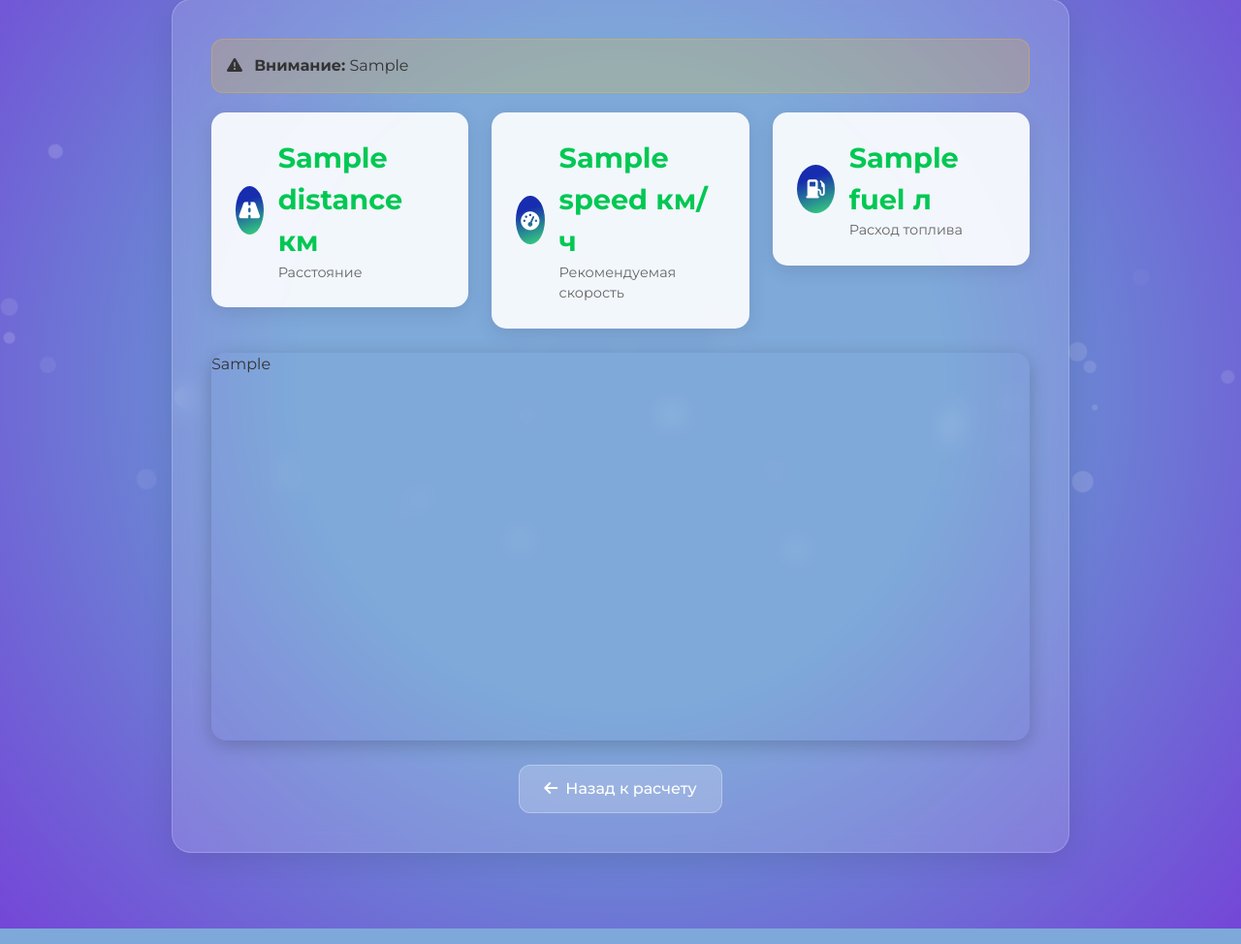
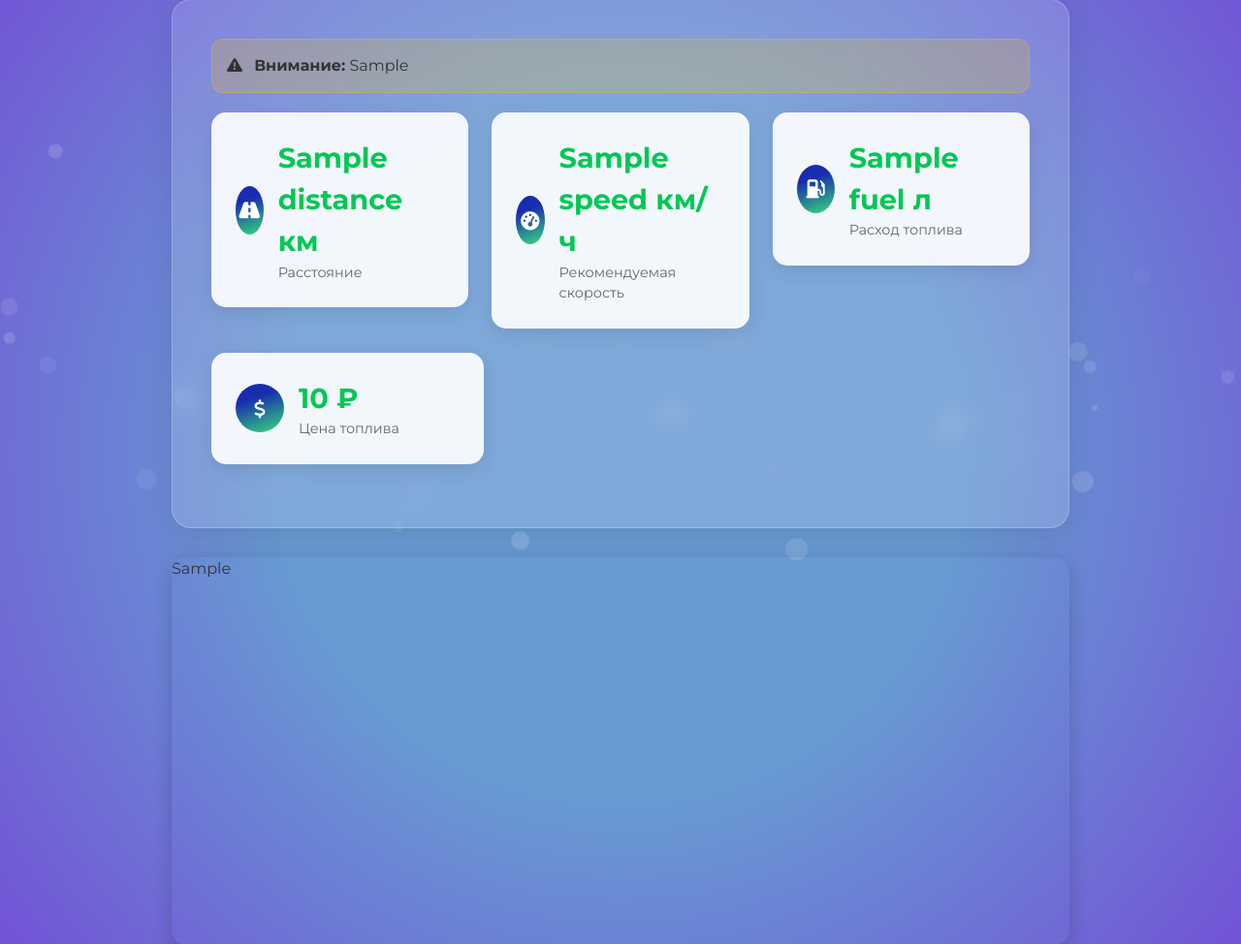
Before and after one commit to Kristiandior888/EcoRoute-Optimizer, a Flask app: template templates/result.html in a window 1280 px wide. Shown: the part 161-1135 px from the top of the page at 97% size. Run offline with Flask 3, Linux system fonts and the light colour scheme; the template is opened without the code that fills it: most values are stand-ins (such as "Sample title", 1, 10 or a date in 2020).

Commit message:
Добавлен вывод цены за топливо в templates\result.html

```diff
--- a/main.py
+++ b/main.py
@@ -4,7 +4,7 @@
 import folium  # Для генерации интерактивных карт
 
 from flask import Flask, render_template, request, jsonify
-from static.python.main import haversine, geocode, recommend_speed
+from static.python.main import haversine, geocode, recommend_speed, get_gas_prices
 
 app = Flask(__name__)
 
@@ -30,11 +30,15 @@ def index():
 
         # Проверка габаритов (упрощённо: если ширина > 3м или высота > 4м, предупредить)
         size_warning = ""
+
         if width > 3 or height > 4:
             size_warning = "Внимание: Габариты могут не пройти под мостами или в туннелях!"
 
         # Рекомендация скорости и расхода
         speed, fuel = recommend_speed(distance, vehicle_type)
+
+        # Цена за топливо
+        gas_price = get_gas_prices(vehicle_type, fuel)
 
         # Генерация карты с маршрутом (простая линия)
         m = folium.Map(location=[start_lat, start_lon], zoom_start=6)
@@ -45,7 +49,7 @@ def index():
         map_html = m._repr_html_()
 
         return render_template('result.html', distance=round(distance, 2), speed=speed, fuel=round(fuel, 2),
-                               size_warning=size_warning, map_html=map_html)
+                               size_warning=size_warning, map_html=map_html, gas_price = gas_price)
 
     return render_template('index.html')
 
--- a/static/python/main.py
+++ b/static/python/main.py
@@ -55,7 +55,7 @@ def get_gas_prices(vehicle_type, gas_amount):
 
     price = None
 
-    if vehicle_type == "Легковой":
+    if vehicle_type == "car":
 
         # Получаем цены для АИ-92, АИ-95, АИ-98
         gas_92_price = get_fuel_price('fuel-card border-ai80', soup)
@@ -73,4 +73,4 @@ def get_gas_prices(vehicle_type, gas_amount):
         # Получаем цену дизельного топлива
         price = get_fuel_price('fuel-card border-diesel', soup)
 
-    return price * gas_amount
+    return round(price * gas_amount)
--- a/templates/result.html
+++ b/templates/result.html
@@ -55,6 +55,20 @@
                 </div>
             </div>
 
+            <div class="col-md-4">
+                    <div class="result-card">
+                        <div class="d-flex align-items-center">
+                            <div class="stat-icon"><i class="fas fa-dollar-sign"></i></div>
+                            <div>
+                                <p class="stat-value">{{ gas_price }} ₽</p>
+                                <p class="stat-label">Цена топлива</p>
+                            </div>
+                        </div>
+                    </div>
+                </div>
+            </div>
+
+
             <div id="map">{{ map_html | safe }}</div>
 
             <div class="text-center mt-4">
```
